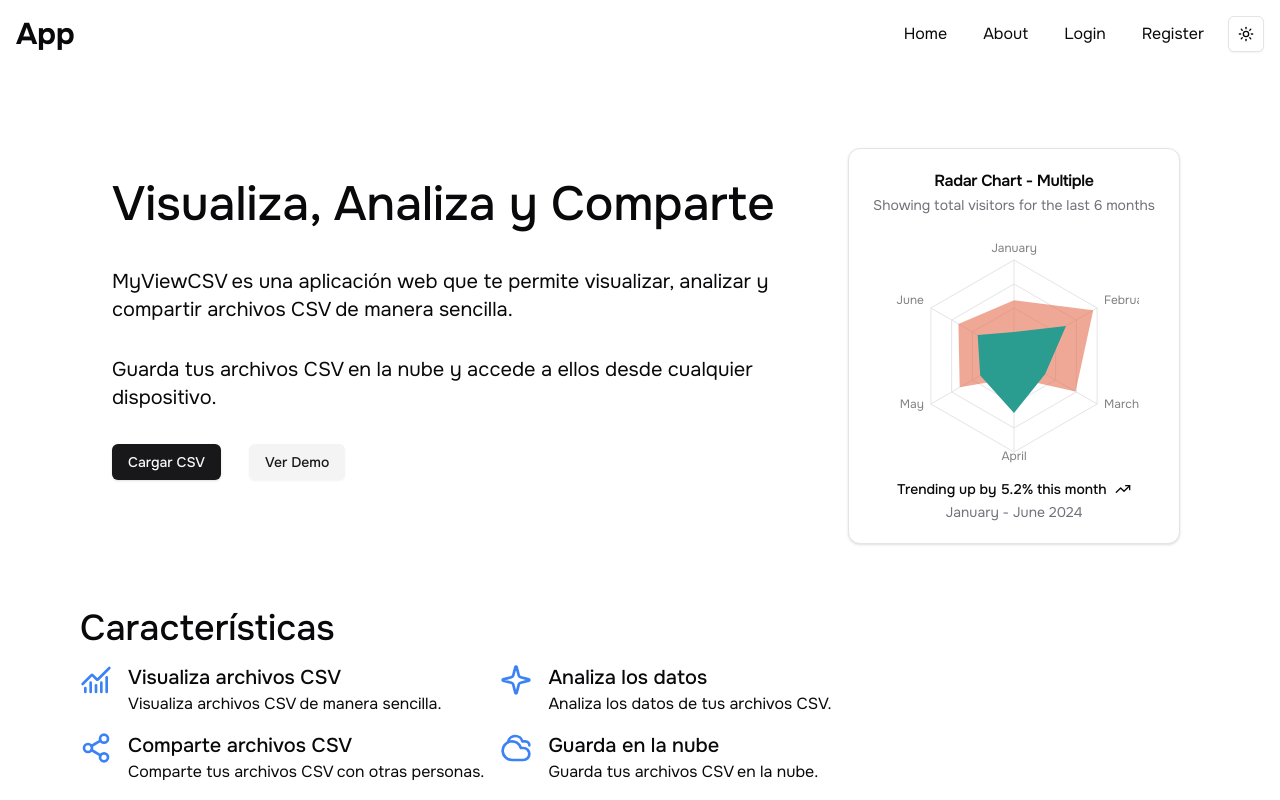
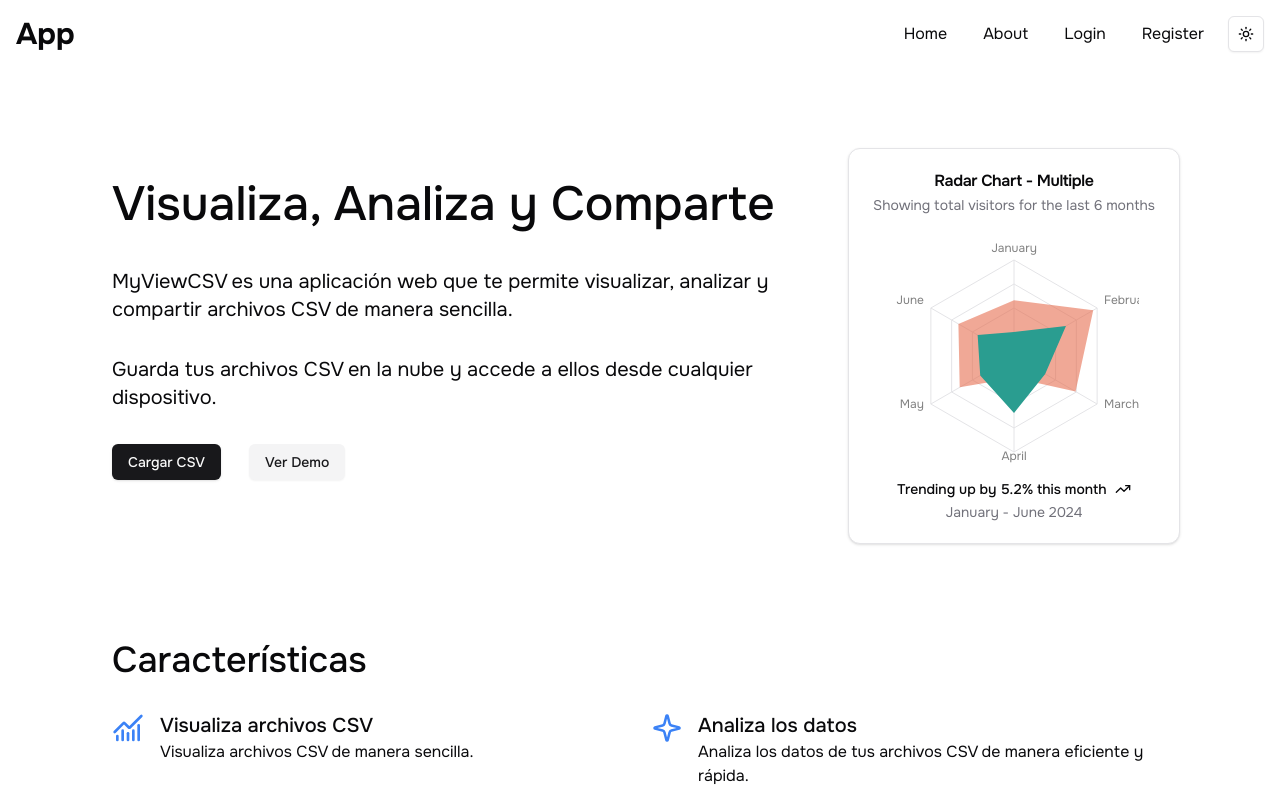
Before and after one commit to ilhuicatzi/example-saas-nextjs, a Next.js app: page / in a window 1280 px wide. Shown: the top 800 px of the page. Built offline with nearby package versions, Linux system fonts and the light colour scheme.

Commit message:
Enhance FeatureSection layout and content for improved CSV file presentation

```diff
--- a/src/components/HomePage/FeatureSection.tsx
+++ b/src/components/HomePage/FeatureSection.tsx
@@ -1,41 +1,55 @@
-import { ChartNoAxesCombinedIcon, Share2Icon, SparkleIcon, CloudyIcon} from "lucide-react";
+import {
+  ChartNoAxesCombinedIcon,
+  Share2Icon,
+  SparkleIcon,
+  CloudyIcon,
+} from "lucide-react";
 
 function FeatureSection() {
   return (
-    <section>
+    <section className="p-8">
       <h2 className="text-4xl font-medium">Características</h2>
-    <ul className="mt-4 grid grid-cols-1 gap-4 sm:grid-cols-2">
-      <li className="flex items-start gap-4">
+      <ul className="mt-4 grid grid-cols-1 gap-6 sm:grid-cols-2">
+        <li className="flex items-start gap-4 py-4">
           <ChartNoAxesCombinedIcon className="h-8 w-8 text-blue-500" />
           <div>
             <h3 className="text-xl font-medium">Visualiza archivos CSV</h3>
             <p>Visualiza archivos CSV de manera sencilla.</p>
           </div>
         </li>
-      <li className="flex items-start gap-4">
+        <li className="flex items-start gap-4 py-4">
           <SparkleIcon className="h-8 w-8 text-blue-500" />
           <div>
             <h3 className="text-xl font-medium">Analiza los datos</h3>
-          <p>Analiza los datos de tus archivos CSV.</p>
+            <p>
+              Analiza los datos de tus archivos CSV de manera eficiente y
+              rápida.
+            </p>
           </div>
         </li>
-      <li className="flex items-start gap-4">
+        <li className="flex items-start gap-4 py-4">
           <Share2Icon className="h-8 w-8 text-blue-500" />
           <div>
             <h3 className="text-xl font-medium">Comparte archivos CSV</h3>
-          <p>Comparte tus archivos CSV con otras personas.</p>
+            <p>
+              Comparte tus archivos CSV con otras personas y colabora en tiempo
+              real.
+            </p>
           </div>
         </li>
-      <li className="flex items-start gap-4">
+        <li className="flex items-start gap-4 py-4">
           <CloudyIcon className="h-8 w-8 text-blue-500" />
           <div>
             <h3 className="text-xl font-medium">Guarda en la nube</h3>
-          <p>Guarda tus archivos CSV en la nube.</p>
+            <p>
+              Guarda tus archivos CSV en la nube y accede a ellos desde
+              cualquier lugar.
+            </p>
           </div>
         </li>
       </ul>
     </section>
-  )
+  );
 }
 
-export default FeatureSection
+export default FeatureSection;
```
Also changed, not shown: 1 other file (tests, documents, lock files or other folders). Lines whose indentation alone changed are shown as unchanged.
